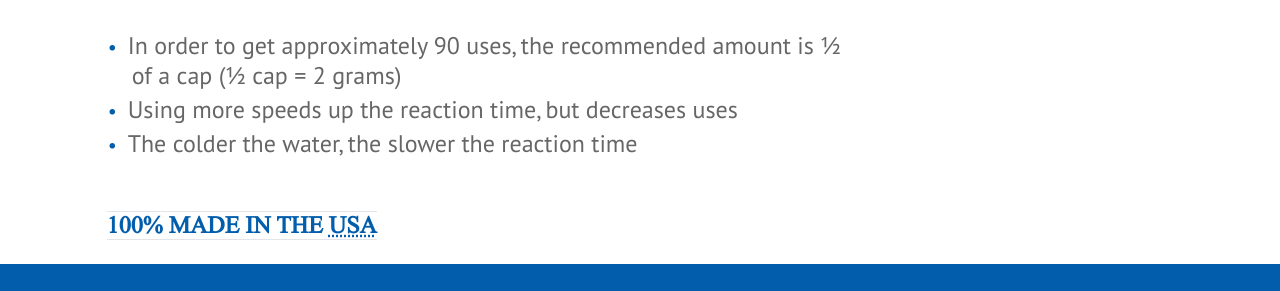
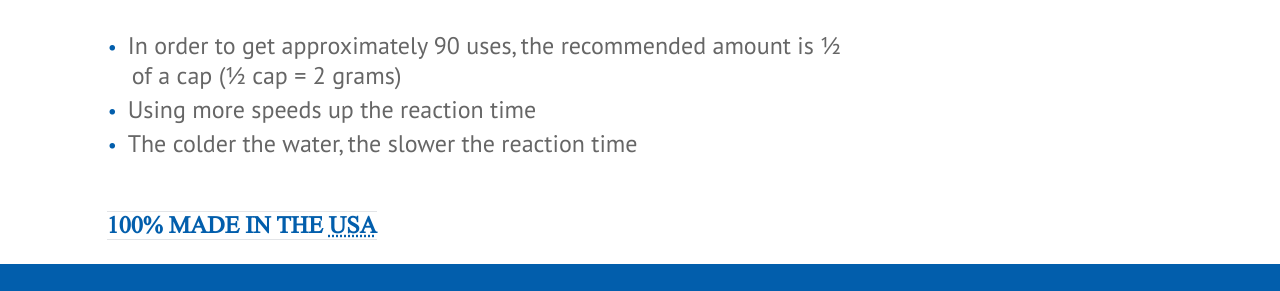
Before and after one commit to chrisopedia/rinsecup, a Jekyll site: the page built from index.html, in a window 1280 px wide. Shown: the part 1185-1476 px from the top of the page. Built offline with Jekyll 4.4.1, drawn with Linux system fonts in a browser that asks for light colours; Markdown is read by kramdown in place of the engine named in the settings.

Commit message:
Remove text as per Dan

```diff
--- a/_includes/product.html
+++ b/_includes/product.html
@@ -14,7 +14,7 @@
     <h3 class="tips">Tips</h3>
     <ul class="listing">
         <li class="item">In order to get approximately 90 uses, the recommended amount is &frac12; of a cap (&frac12; cap = 2 grams)</li>
-        <li class="item">Using more speeds up the reaction time, but decreases uses</li>
+        <li class="item">Using more speeds up the reaction time</li>
         <li class="item">The colder the water, the slower the reaction time</li>
     </ul>
 
```
